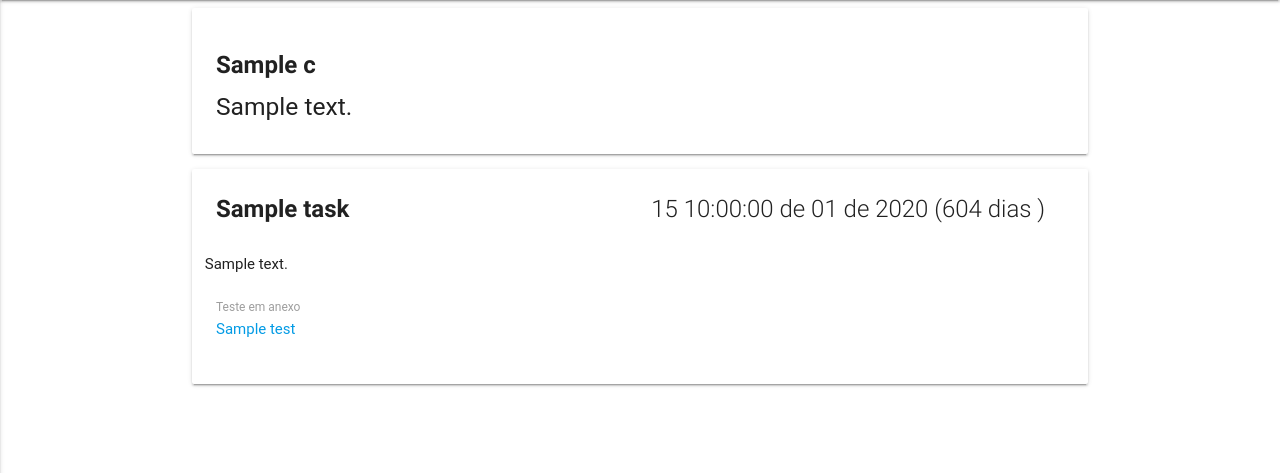
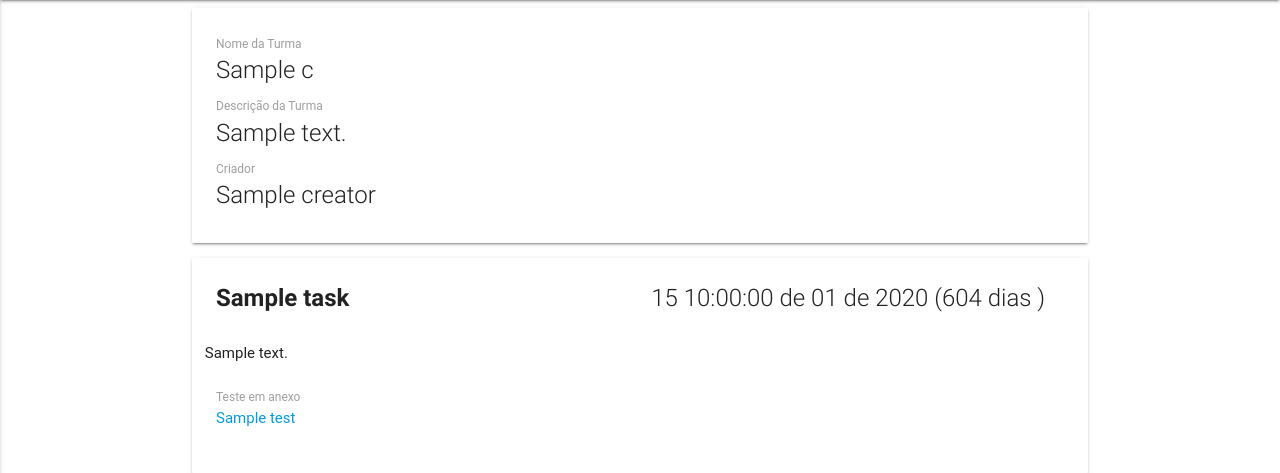
Before and after one commit to euodeionomedeusuario/classroom, a Flask app: template classroom/templates/classes/student.html in a window 1280 px wide. Shown: the part 112-585 px from the top of the page. Run offline with Flask 2, Linux system fonts and the light colour scheme; the template is opened without the code that fills it: most values are stand-ins (such as "Sample title", 1, 10 or a date in 2020); some libraries are stand-ins or nearby versions; some web fonts are replaced.

Commit message:
fixing class's description at student.html

```diff
--- a/classroom/templates/classes/student.html
+++ b/classroom/templates/classes/student.html
@@ -56,11 +56,22 @@
       <div class="card">
         <div class="card-content">
           <input type="hidden" id="class-id" value="{{ c._id }}">
-          <h4 class="card-title"><b>{{ c.name }}</b></h4>
-          <h5>{{ c.description }}</h5>
+          <label>Nome da Turma</label>
+          <span class="card-title">{{ c.name }}</span>
+
+          <label>Descrição da Turma</label>
+          <span>
+            {% if c.description %}
+              <span class="card-title">{{ c.description }}</span>
+            {% else %}
+              <br>
+            {%  endif %}
+          </span>
+
+          <label>Criador</label>
+          <span class="card-title">{{ c.creator.name }}</span>
         </div>
       </div>
-
       {% if tasks %}
         {% for task in tasks %}
         <div class="card">
```
